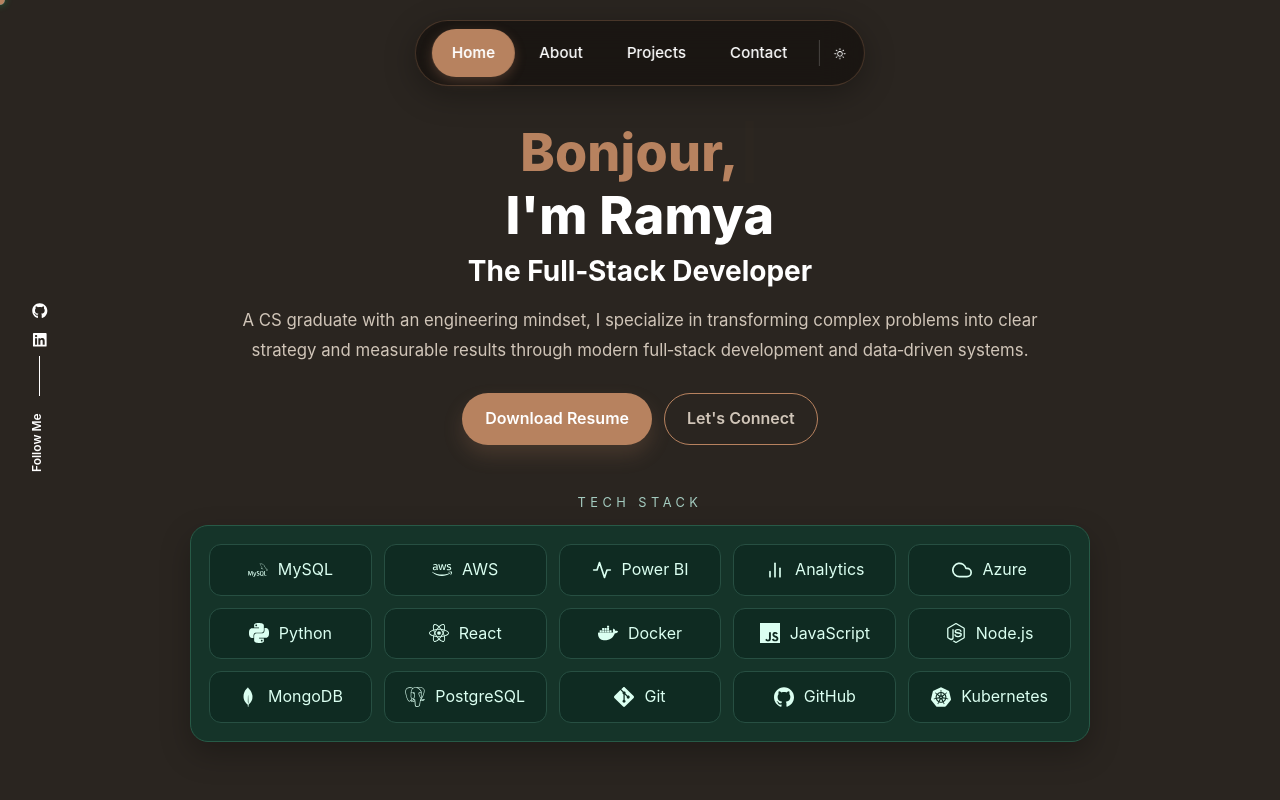
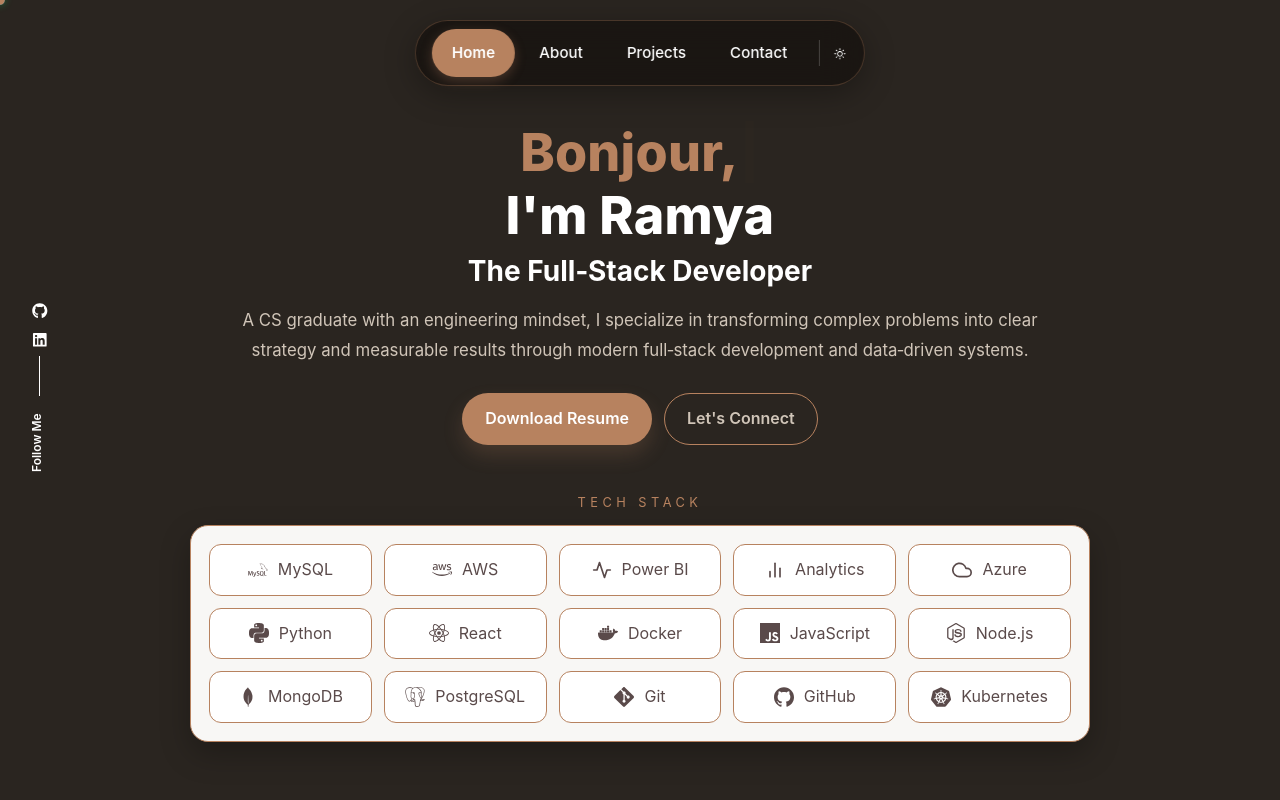
Before and after one commit to ramyaachanta/Portfolio, a React (Create React App) app in the folder Personal-Portfolio-main/: page / in a window 1280 px wide. Shown: the top 800 px of the page. Built offline with nearby package versions, Linux system fonts and the light colour scheme.

Commit message:
Update portfolio: modern design, tech stack, and theme improvements

```diff
--- a/Personal-Portfolio-main/src/pages/Portfolio.css
+++ b/Personal-Portfolio-main/src/pages/Portfolio.css
@@ -119,7 +119,7 @@
 }
 
 [data-theme="dark"] .techstack__label {
-    color: #a4cbbf;
+    color: #b7825f;
 }
 
 .techstack__card {
@@ -136,8 +136,8 @@
 }
 
 [data-theme="dark"] .techstack__card {
-    background: #153429;
-    border-color: #275a47;
+    background: #f8f7f5;
+    border-color: #b7825f;
     box-shadow: 0 12px 30px rgba(0,0,0,.25);
 }
 
@@ -154,9 +154,9 @@
 }
 
 [data-theme="dark"] .chip {
-    background: #0f2b22;
-    border-color: #274f42;
-    color: #dbfff1;
+    background: #ffffff;
+    border-color: #b7825f;
+    color: #5a4a4a;
 }
 
 .chip svg {
```
Also changed, not shown: 5 other files (tests, documents, lock files or other folders).
